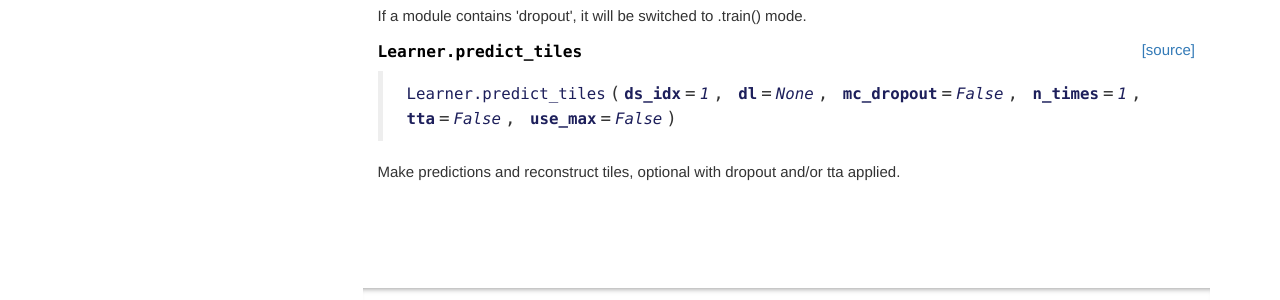
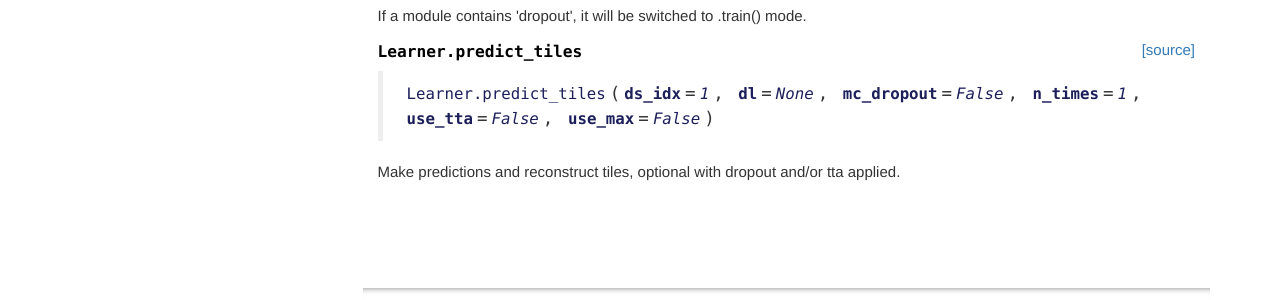
Before and after one commit to matjesg/deepflash2, a Jekyll site: the page built from docs/learner.html, in a window 1280 px wide. Shown: the part 432-732 px from the top of the page. Built offline with Jekyll 4.4.1, drawn with Linux system fonts in a browser that asks for light colours; nearby versions of some CDN libraries; comment, search, counter and statistics services are not loaded.

Commit message:
use_tta fix

```diff
--- a/deepflash2/learner.py
+++ b/deepflash2/learner.py
@@ -19,7 +19,7 @@ def apply_dropout(self:Learner):
 
 # Cell
 @patch
-def predict_tiles(self:Learner, ds_idx=1, dl=None, mc_dropout=False, n_times=1, tta=False, use_max=False):
+def predict_tiles(self:Learner, ds_idx=1, dl=None, mc_dropout=False, n_times=1, use_tta=False, use_max=False):
     "Make predictions and reconstruct tiles, optional with dropout and/or tta applied."
 
     if dl is None: dl = self.dls[ds_idx].new(shuffled=False, drop_last=False)
--- a/docs/learner.html
+++ b/docs/learner.html
@@ -79,7 +79,7 @@ nb_path: "nbs/00_learner.ipynb"
 
 
 <div class="output_markdown rendered_html output_subarea ">
-<h4 id="Learner.predict_tiles" class="doc_header"><code>Learner.predict_tiles</code><a href="https://github.com/matjesg/deepflash2/tree/master/deepflash2/learner.py#L21" class="source_link" style="float:right">[source]</a></h4><blockquote><p><code>Learner.predict_tiles</code>(<strong><code>ds_idx</code></strong>=<em><code>1</code></em>, <strong><code>dl</code></strong>=<em><code>None</code></em>, <strong><code>mc_dropout</code></strong>=<em><code>False</code></em>, <strong><code>n_times</code></strong>=<em><code>1</code></em>, <strong><code>tta</code></strong>=<em><code>False</code></em>, <strong><code>use_max</code></strong>=<em><code>False</code></em>)</p>
+<h4 id="Learner.predict_tiles" class="doc_header"><code>Learner.predict_tiles</code><a href="https://github.com/matjesg/deepflash2/tree/master/deepflash2/learner.py#L21" class="source_link" style="float:right">[source]</a></h4><blockquote><p><code>Learner.predict_tiles</code>(<strong><code>ds_idx</code></strong>=<em><code>1</code></em>, <strong><code>dl</code></strong>=<em><code>None</code></em>, <strong><code>mc_dropout</code></strong>=<em><code>False</code></em>, <strong><code>n_times</code></strong>=<em><code>1</code></em>, <strong><code>use_tta</code></strong>=<em><code>False</code></em>, <strong><code>use_max</code></strong>=<em><code>False</code></em>)</p>
 </blockquote>
 <p>Make predictions and reconstruct tiles, optional with dropout and/or tta applied.</p>
 
```
Also changed, not shown: 1 other file.
